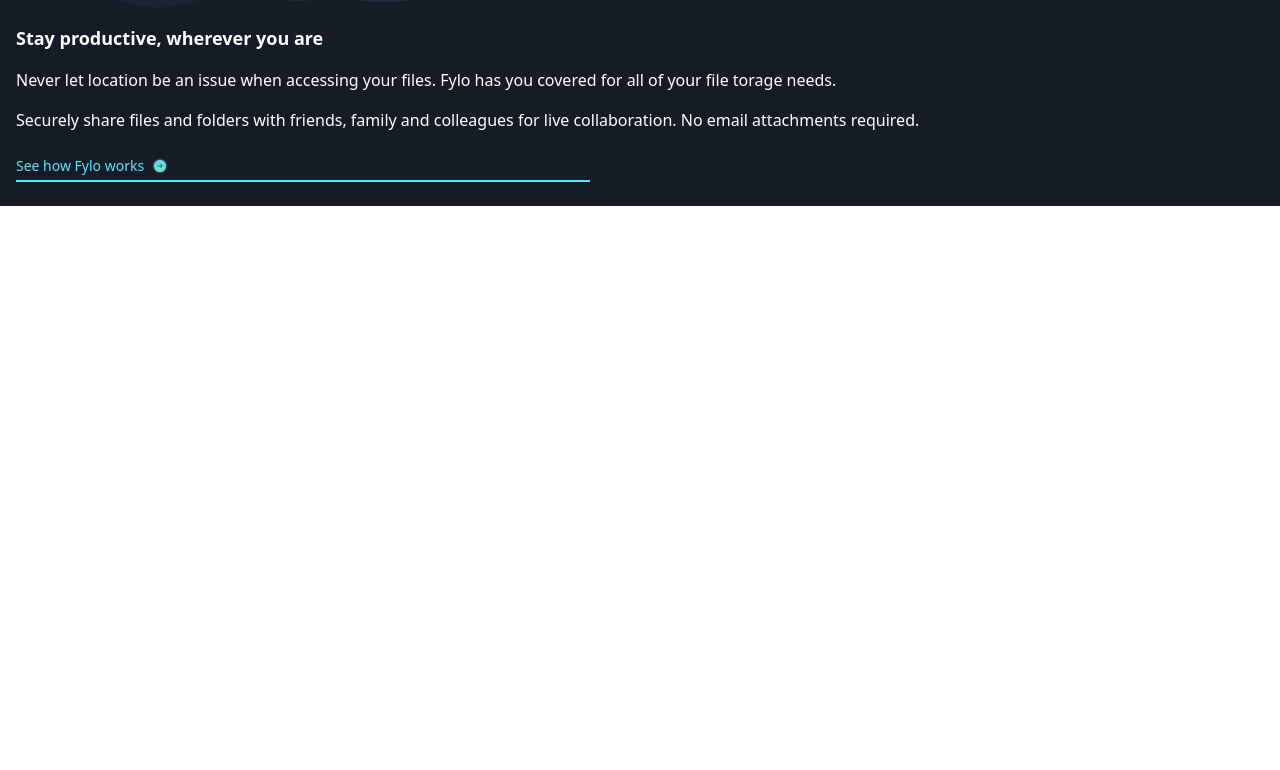
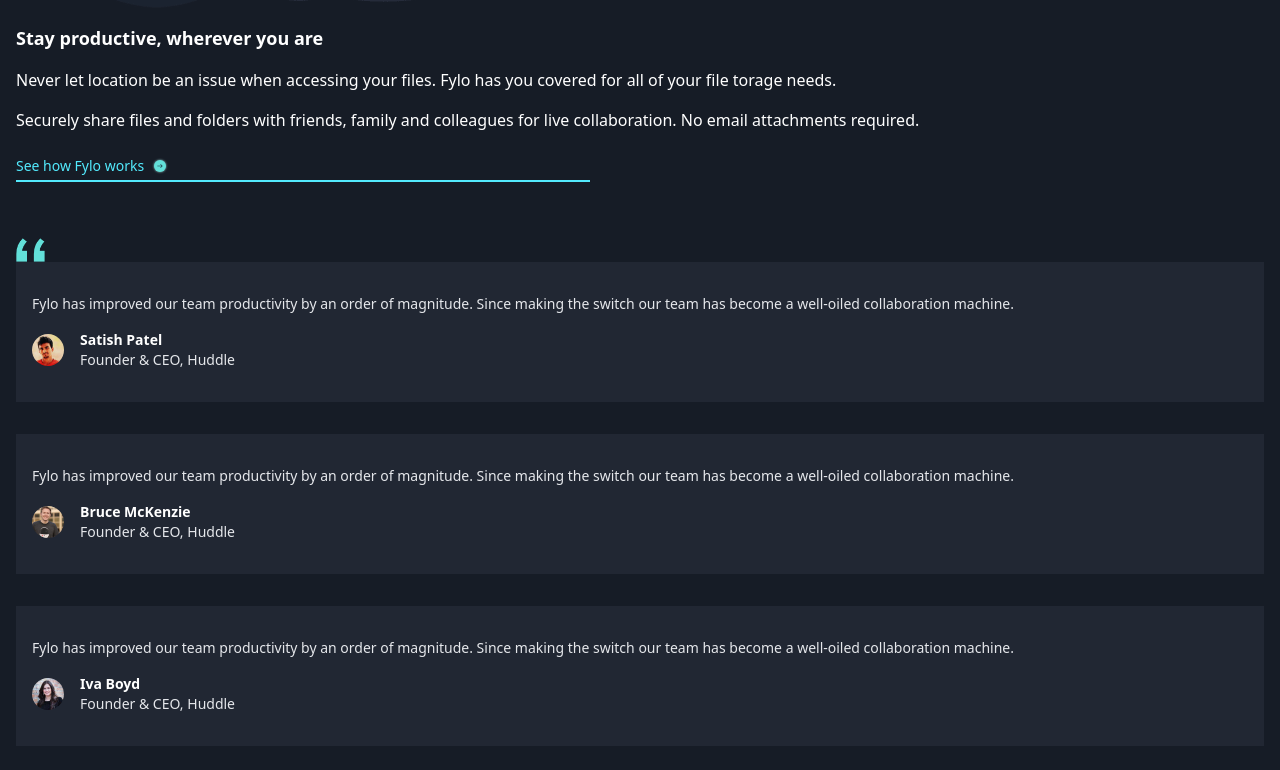
Before and after one commit to Medido1/Fylo-landing-page-with-dark-theme-and-features-grid, a React (Vite) app: page / in a window 1280 px wide. Shown: the part 2363-3133 px from the top of the page. Before the commit the page ends 2569 px from the top, so only its background shows below. Built offline with nearby package versions, Linux system fonts and the light colour scheme.

Commit message:
Add testimonials data and components

```diff
--- a/data.js
+++ b/data.js
@@ -1,37 +1,68 @@
 import acessAnywhere from "./src/assets/images/icon-access-anywhere.svg";
 import security from "./src/assets/images/icon-security.svg";
 import collaboration from "./src/assets/images/icon-collaboration.svg";
-import anyFile from "./src/assets/images/icon-any-file.svg"
+import anyFile from "./src/assets/images/icon-any-file.svg";
+
+import satishAvatar from "./src/assets/images/profile-1.jpg";
+import bruceAvatar from "./src/assets/images/profile-2.jpg";
+import ivaAvatar from "./src/assets/images/profile-3.jpg";
 
 const features = [
   {
     id:1,
     image :acessAnywhere,
     title: "Access your files, anywhere",
-    description: `The ability to use a smartphone, tablet, or computer to access your account means your
-      files follow you everywhere.`,
+    description: `The ability to use a smartphone, tablet, or computer to access your
+      account means your files follow you everywhere.`,
   },
   {
     id:2,
     image :security,
     title: "Security you can trust",
-    description: `2-factor authentication and user-controlled encryption are just a couple of the security
-      features we allow to help secure your files.`,
+    description: `2-factor authentication and user-controlled encryption are just a
+      couple of the security features we allow to help secure your files.`,
   },
   {
     id:3,
     image :collaboration,
     title: "Real-time collaboration",
-    description: `Securely share files and folders with friends, family and colleagues for live collaboration.
-      No email attachments required.`,
+    description: `Securely share files and folders with friends, family and colleagues
+      for live collaboration. No email attachments required.`,
   },
   {
     id:4,
     image :anyFile,
     title: "Store any type of file",
-    description: `Whether you're sharing holidays photos or work documents, Fylo has you covered allowing for all
-      file types to be securely stored and shared.`,
+    description: `Whether you're sharing holidays photos or work documents,
+      Fylo has you covered allowing for all file types to be securely stored and shared.`,
   }
 ]
 
-export {features};
+const testimonials = [
+  {
+    id:1,
+    text: `Fylo has improved our team productivity by an order of magnitude.
+      Since making the switch our team has become a well-oiled collaboration machine.`,
+    avatar: satishAvatar,
+    name: "Satish Patel",
+    jobTitle:"Founder & CEO, Huddle",
+  },
+  {
+    id:2,
+    text: `Fylo has improved our team productivity by an order of magnitude.
+     Since making the switch our team has become a well-oiled collaboration machine.`,
+    avatar: bruceAvatar,
+    name: "Bruce McKenzie",
+    jobTitle:"Founder & CEO, Huddle",
+  },
+  {
+    id:3,
+    text: `Fylo has improved our team productivity by an order of magnitude.
+     Since making the switch our team has become a well-oiled collaboration machine.`,
+    avatar: ivaAvatar,
+    name: "Iva Boyd",
+    jobTitle:"Founder & CEO, Huddle",
+  }
+]
+
+export {features, testimonials};
--- a/src/components/Main.jsx
+++ b/src/components/Main.jsx
@@ -1,7 +1,9 @@
-import { features } from "../../data";
+import { features, testimonials} from "../../data";
 import Feature from "./Feature";
 import stayProductive from "../assets/images/illustration-stay-productive.png";
 import arrowIcon from "../assets/images/icon-arrow.svg";
+import Testimonial from "./Testimonial";
+import bgQuotes from "../assets/images/bg-quotes.png"
 
 function Main() {
    return (
@@ -35,6 +37,12 @@
           className="h-0.5 bg-cyan-300 w-[46%]">
         </div>
       </a>
+      <ul className="relative flex flex-col gap-8 mt-20">
+        {testimonials && testimonials.map(item => (
+          <Testimonial key={item.id} data={item}/>
+        ))}
+        <img src={bgQuotes} className="absolute -top-6 h-6" />
+      </ul>
     </main>
    )
 }
--- /dev/null
+++ b/src/components/Testimonial.jsx
@@ -0,0 +1,22 @@
+function Testimonial({data}) {
+  const {text, avatar, name, jobTitle} = data
+  return (
+    <div className="px-4 py-8 bg-[#212733]">
+      <p className="text-gray-200 text-sm mb-4">
+        {text}
+      </p>
+      <div className="flex gap-4 items-center">
+        <img
+          className="h-8 rounded-[50%]"
+          src={avatar} alt="avatar"
+          />
+        <div className="flex flex-col text-sm">
+          <p className="text-white font-bold">{name}</p>
+          <p className="text-gray-200">{jobTitle}</p>
+        </div>
+      </div>
+    </div>
+  )
+}
+
+export default Testimonial;
```
